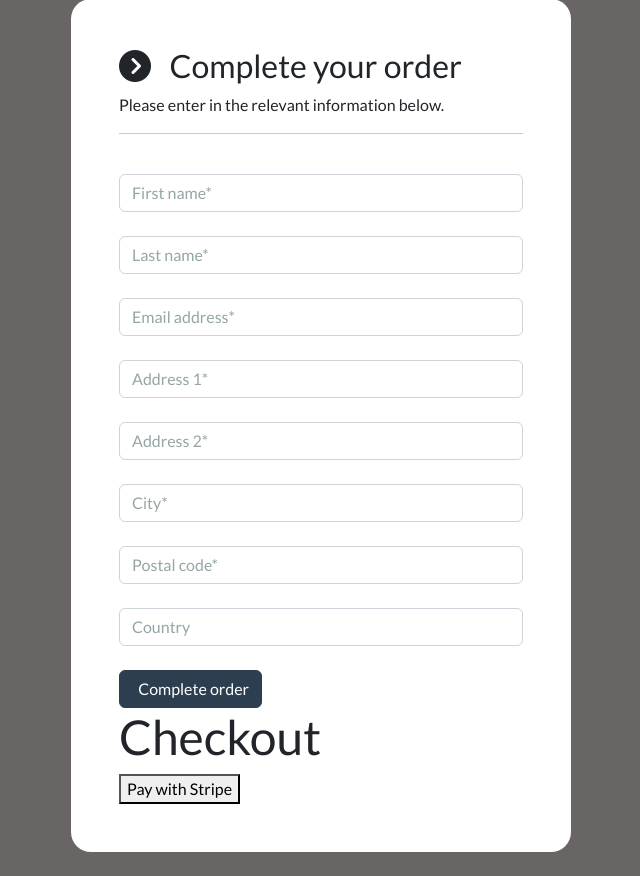
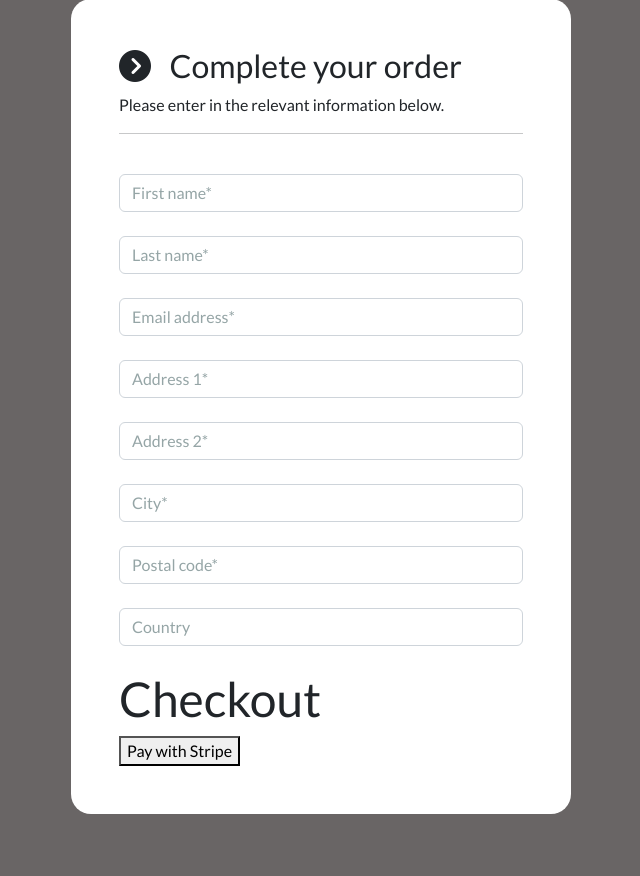
Before and after one commit to AlexanderMarriott/milestone4, a Django app: template milestone4/payments/templates/payments/checkout.html in a window 1280 px wide. Shown: the part 121-997 px from the top of the page, without its empty margins (319-959 px from the left). After the commit the page ends 935 px from the top, so only its background shows below. Run offline with Django 3.2, Linux system fonts and the light colour scheme; the template is opened without the code that fills it, so the values that code supplies are empty; some libraries are stand-ins or nearby versions.

Commit message:
refactor: Remove redundant button markup from checkout template

```diff
--- a/milestone4/payments/templates/payments/checkout.html
+++ b/milestone4/payments/templates/payments/checkout.html
@@ -111,12 +111,6 @@
 
 
 
-               <button id="complete-order" type="submit" class="btn btn-primary navbar-btn text-white"> &nbsp; Complete order </button>
-
-
-                <br>
-
-
 
 
 
```
